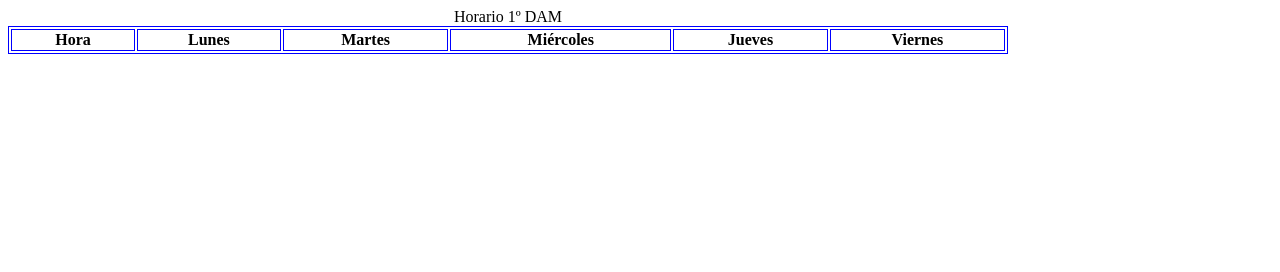
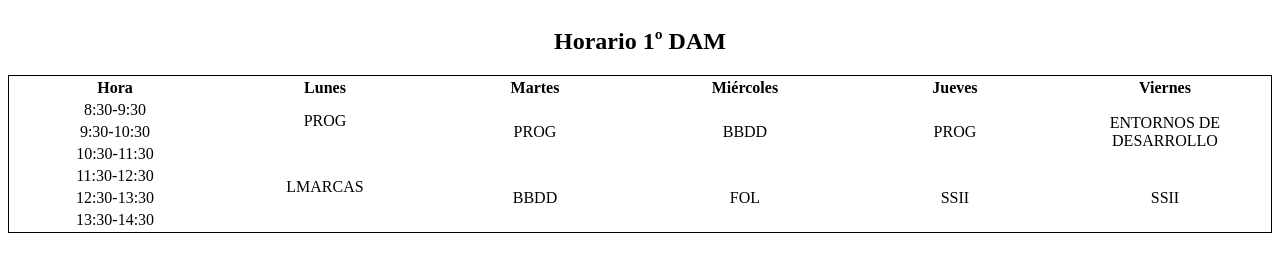
Before and after one commit to Jkutkut/HTML-Schedule, a plain HTML site: page HTML_Only/index.html in a window 1280 px wide. Drawn offline with Linux system fonts and the light colour scheme.

Commit message:
basic shape made. Working now on style

```diff
--- a/HTML_Only/index.html
+++ b/HTML_Only/index.html
@@ -5,18 +5,45 @@
         <title>Actividad tablas</title>
     </head>
     <body>
-        <table border="2" width="1000" bordercolor="blue" frame="border">
-            <caption>Horario 1º DAM</caption>
+        <table width="100%" bordersize="5" bordercolor="black" frame="box">
+            <caption><h2>Horario 1º DAM</h2></caption>
             <thead>
-                <th rules="none">Hora</th>
-                <th>Lunes</th>
-                <th>Martes</th>
-                <th>Miércoles</th>
-                <th>Jueves</th>
-                <th>Viernes</th>
+                <th width="16.66%">Hora</th>
+                <th width="16.66%">Lunes</th>
+                <th width="16.66%">Martes</th>
+                <th width="16.66%">Miércoles</th>
+                <th width="16.66%">Jueves</th>
+                <th width="16.66%">Viernes</th>
             </thead>
-            <tbody>
-
+            <tbody align="center">
+                <tr>
+                    <td>8:30-9:30</td>
+                    <td rowspan="2">PROG</td>
+                    <td rowspan="3">PROG</td>
+                    <td rowspan="3">BBDD</td>
+                    <td rowspan="3">PROG</td>
+                    <td rowspan="3">ENTORNOS DE DESARROLLO</td>
+                </tr>
+                <tr>
+                    <td>9:30-10:30</td>
+                </tr>
+                <tr>
+                    <td>10:30-11:30</td>
+                    <td rowspan="4">LMARCAS</td>
+                </tr>
+                <tr>
+                    <td>11:30-12:30</td>
+                    <td rowspan="3">BBDD</td>
+                    <td rowspan="3">FOL</td>
+                    <td rowspan="3">SSII</td>
+                    <td rowspan="3">SSII</td>
+                </tr>
+                <tr>
+                    <td>12:30-13:30</td>
+                </tr>
+                <tr>
+                    <td>13:30-14:30</td>
+                </tr>
             </tbody>
         </table>
     </body>
```
